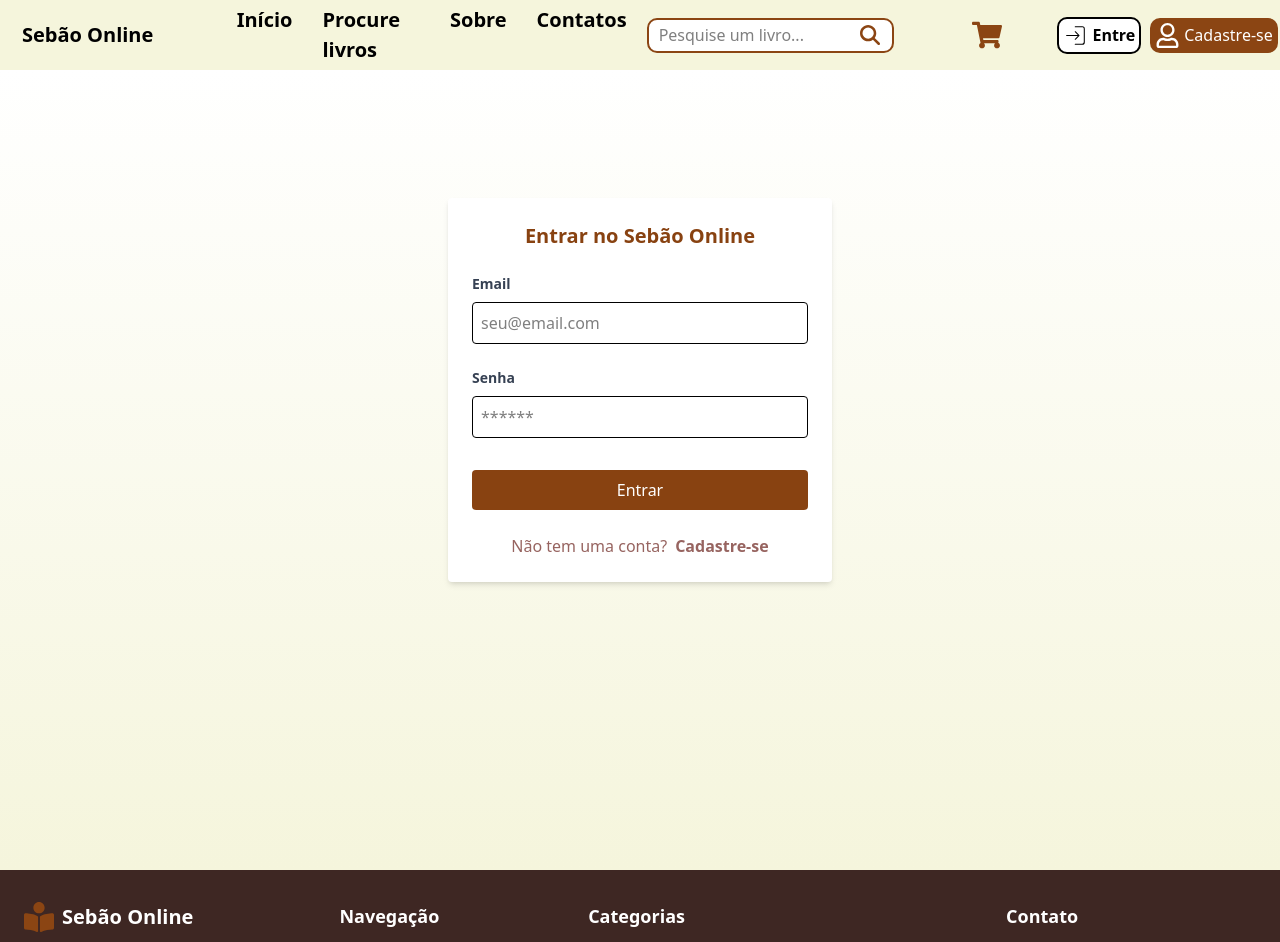
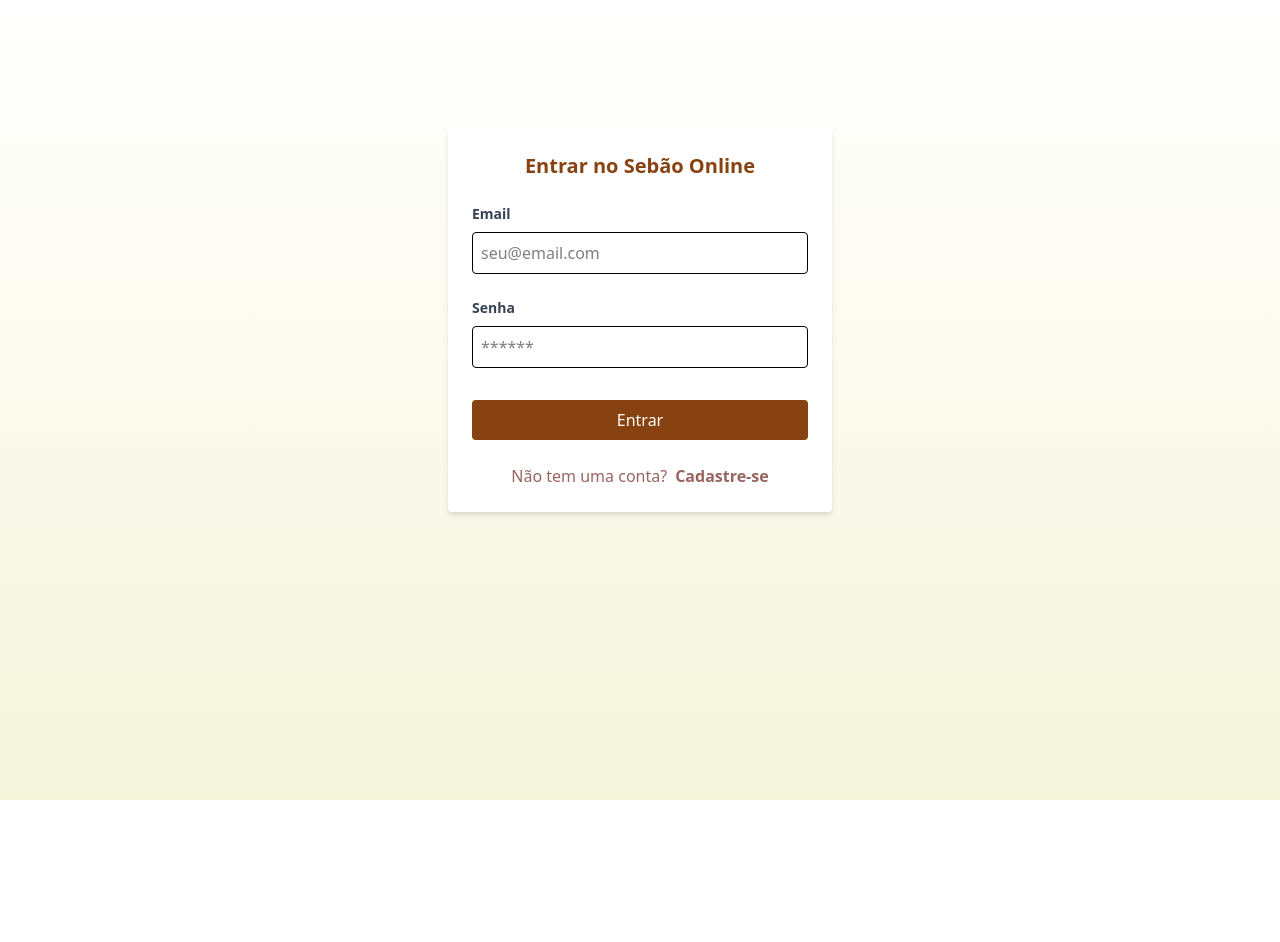
Before and after one commit to fbmcarmo/sebao-online, a Next.js app: page /login in a window 1280 px wide. Shown: the top 942 px of the page. After the commit the page ends 800 px from the top, so only its background shows below. Built offline with nearby package versions, Linux system fonts and the light colour scheme.

Commit message:
Atualizei pageWrapper

```diff
--- a/src/components/PageWrapper/index.jsx
+++ b/src/components/PageWrapper/index.jsx
@@ -1,14 +1,14 @@
 import Footer from "../Footer";
 import Header from "../Header";
 
-export default function PageWrapper({children}){
+export default function PageWrapper({children, showHeader = true, showFooter = true}){
     return (
         <div className="w-full h-full min-h-screen flex flex-col">
-            <Header />
+            {showHeader && <Header />}
             <div className="w-full h-full min-h-screen bg-gradient-to-t from-[#F5F5DC] to-[#FFFFFF]">
                 {children}
             </div>
-            <Footer />
+            {showFooter && <Footer />}
         </div>
     )
 }
--- a/src/pages/index.jsx
+++ b/src/pages/index.jsx
@@ -29,35 +29,29 @@ export default function Home(){
               </div>
               <div className="w-[50%] order-1 md:order-2 mt-36">
                 <div className="relative">
-                  <div className="grid grid-cols-3 gap-4">
-                    <div className="flex flex-col gap-4">
+                  <div className="flex justify-between gap-4">
+                    <div className="flex flex-1 flex-col gap-4">
                       <div className="h-60 w-46 shadow-xl transform rotate-3 -translate-y-2 bg-white p-2">
-                        <img src={matematica.src}
-                        alt="Capa de livro" className="h-full w-full object-cover" />
+                        <img src={matematica.src} alt="Capa de livro" className="h-full w-full object-cover" />
                       </div>
                       <div className="h-60 w-46 shadow-xl transform -rotate-6 translate-y-2 bg-white p-2">
-                        <img src={portugues.src}
-                        alt="Capa de livro" className="h-full w-full object-cover" />
+                        <img src={portugues.src} alt="Capa de livro" className="h-full w-full object-cover" />
                       </div>
                     </div>
-                    <div className="flex flex-col gap-4 mt-8">
+                    <div className="flex flex-1 flex-col gap-4 mt-8">
                       <div className="h-60 w-46 shadow-xl transform -rotate-3 bg-white p-2">
-                        <img src={historia.src}
-                        alt="Capa de livro" className="h-full w-full object-cover" />
+                        <img src={historia.src} alt="Capa de livro" className="h-full w-full object-cover" />
                       </div>
                       <div className="h-60 w-46 shadow-xl transform rotate-6 -translate-y-2 bg-white p-2">
-                        <img src={geografia.src}
-                        alt="Capa de livro" className="h-full w-full object-cover" />
+                        <img src={geografia.src} alt="Capa de livro" className="h-full w-full object-cover" />
                       </div>
                     </div>
-                    <div className="flex flex-col gap-4 mt-4">
+                    <div className="flex flex-1 flex-col gap-4 mt-4">
                     <div className="h-60 w-46 shadow-xl transform rotate-2 -translate-y-1 bg-white p-2">
-                      <img src={ingles.src}
-                      alt="Capa de livro" className="h-full w-full object-cover" />
+                      <img src={ingles.src} alt="Capa de livro" className="h-full w-full object-cover" />
                     </div>
                     <div className="h-60 w-46 shadow-xl transform -rotate-2 translate-y-1 bg-white p-2">
-                      <img src={quimica.src}
-                      alt="Capa de livro" className="h-full w-full object-cover" />
+                      <img src={quimica.src} alt="Capa de livro" className="h-full w-full object-cover" />
                     </div>
                   </div>
                   </div>
--- a/src/pages/login/index.jsx
+++ b/src/pages/login/index.jsx
@@ -2,7 +2,7 @@ import PageWrapper from "@/components/PageWrapper";
 
 export default function Login() {
   return (
-  <PageWrapper>
+  <PageWrapper showHeader = {false} showFooter = {false}>
     <div className="w-full h-[80vh] flex items-center justify-center">
       <form className="bg-white p-6 rounded flex flex-col gap-2 shadow-md w-full max-w-sm ">
         <h1 className="text-xl font-bold mb-4 text-center text-[#884211]">
@@ -11,7 +11,7 @@ export default function Login() {
         <label className="block text-sm font-bold text-gray-700">Email</label>
         <input
           type="email"
-          className="w-full p-2 border rounded mb-4"
+          className="w-full p-2 border rounded mb-4 focus:outline-none focus:ring-2 focus:ring-[#884211]"
           placeholder="seu@email.com"
           required
         />
@@ -19,7 +19,7 @@ export default function Login() {
         <input
           type="password"
           placeholder="******"
-          className="w-full p-2 border rounded focus:outline-nome focus:ring-2 focus:ring-[#884211]"
+          className="w-full p-2 border rounded focus:outline-none focus:ring-2 focus:ring-[#884211]"
           required
         />
         <div className="mt-6">
```
